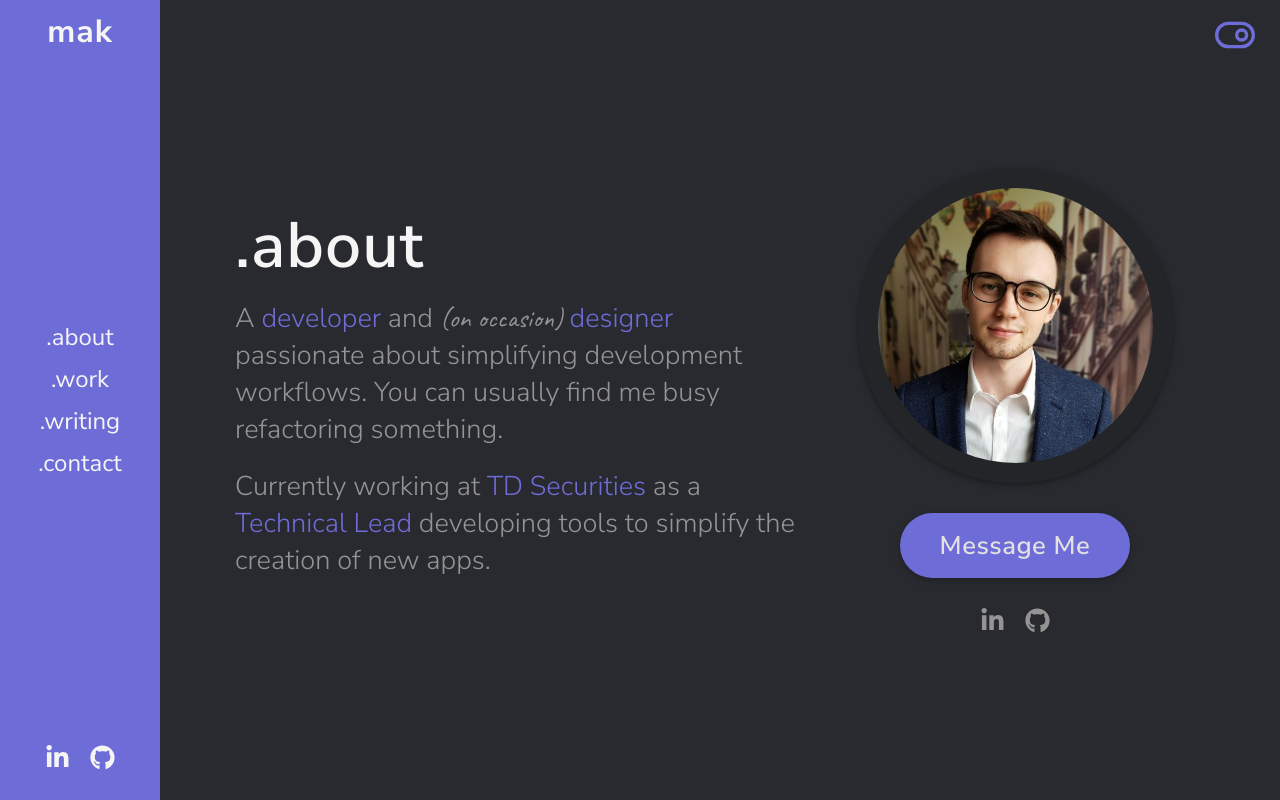
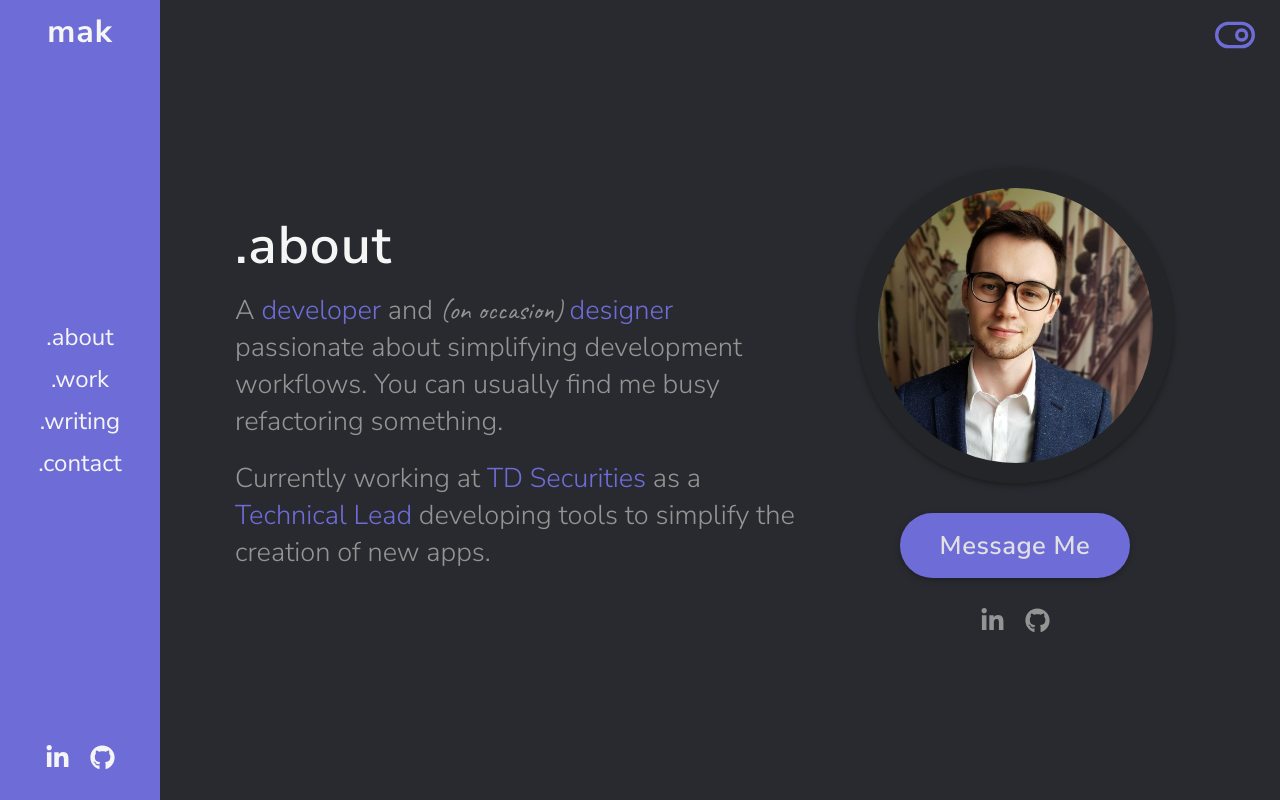
Before and after one commit to elijah-irwin/gatsby-portfolio-site, a Gatsby site: page / in a window 1280 px wide. Built offline with nearby package versions, Linux system fonts and the light colour scheme; Gatsby itself is replaced by a stand-in of ours.

Commit message:
Heading text size reduction.

```diff
--- a/src/components/About/About.styles.js
+++ b/src/components/About/About.styles.js
@@ -19,7 +19,7 @@ export const Wrapper = styled.div`
 `;
 
 export const Header = styled.h2`
-  font-size: 4rem;
+  font-size: 3.3rem;
   font-weight: 600;
   letter-spacing: 1px;
   margin-bottom: 10px;
```
